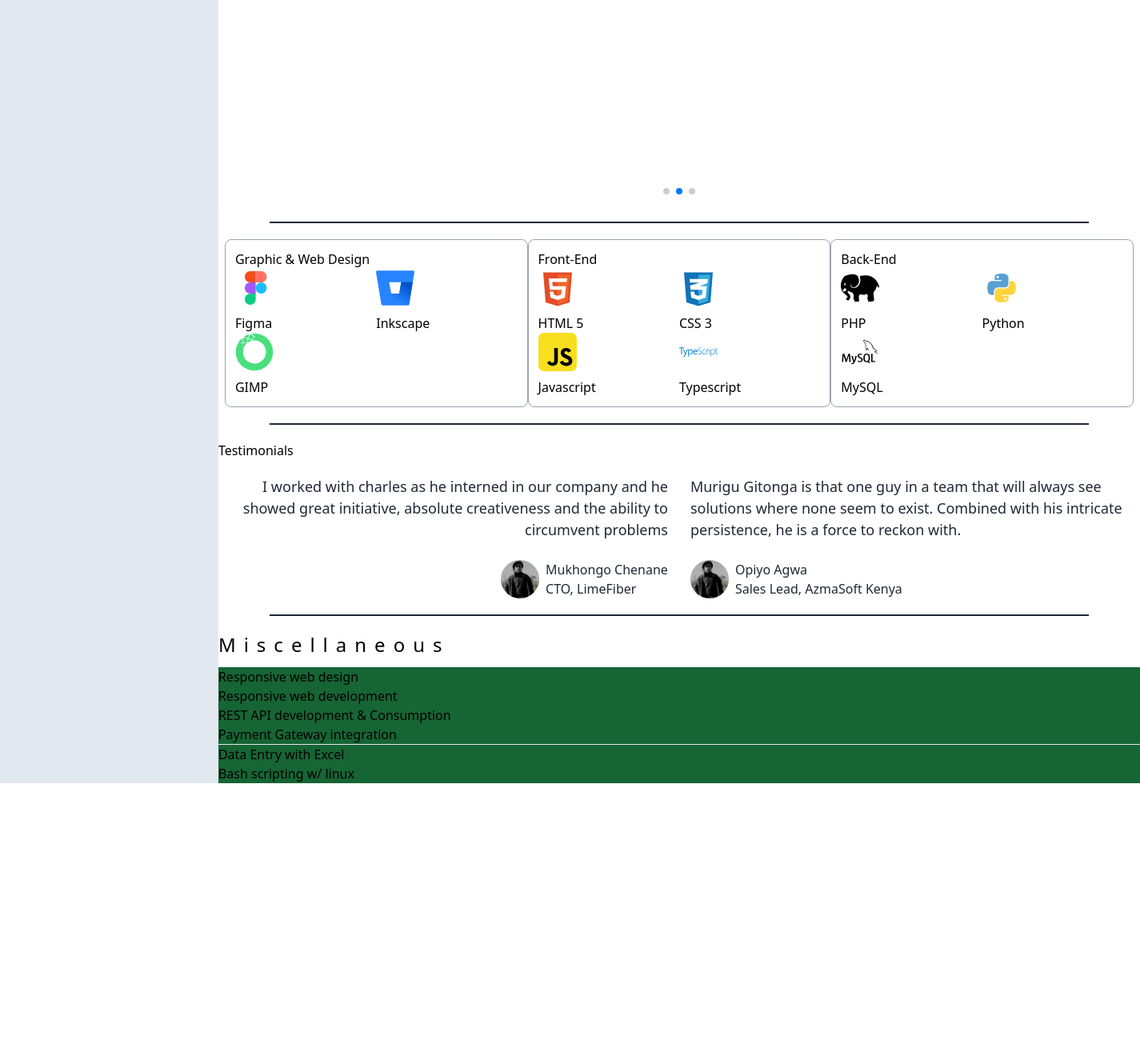
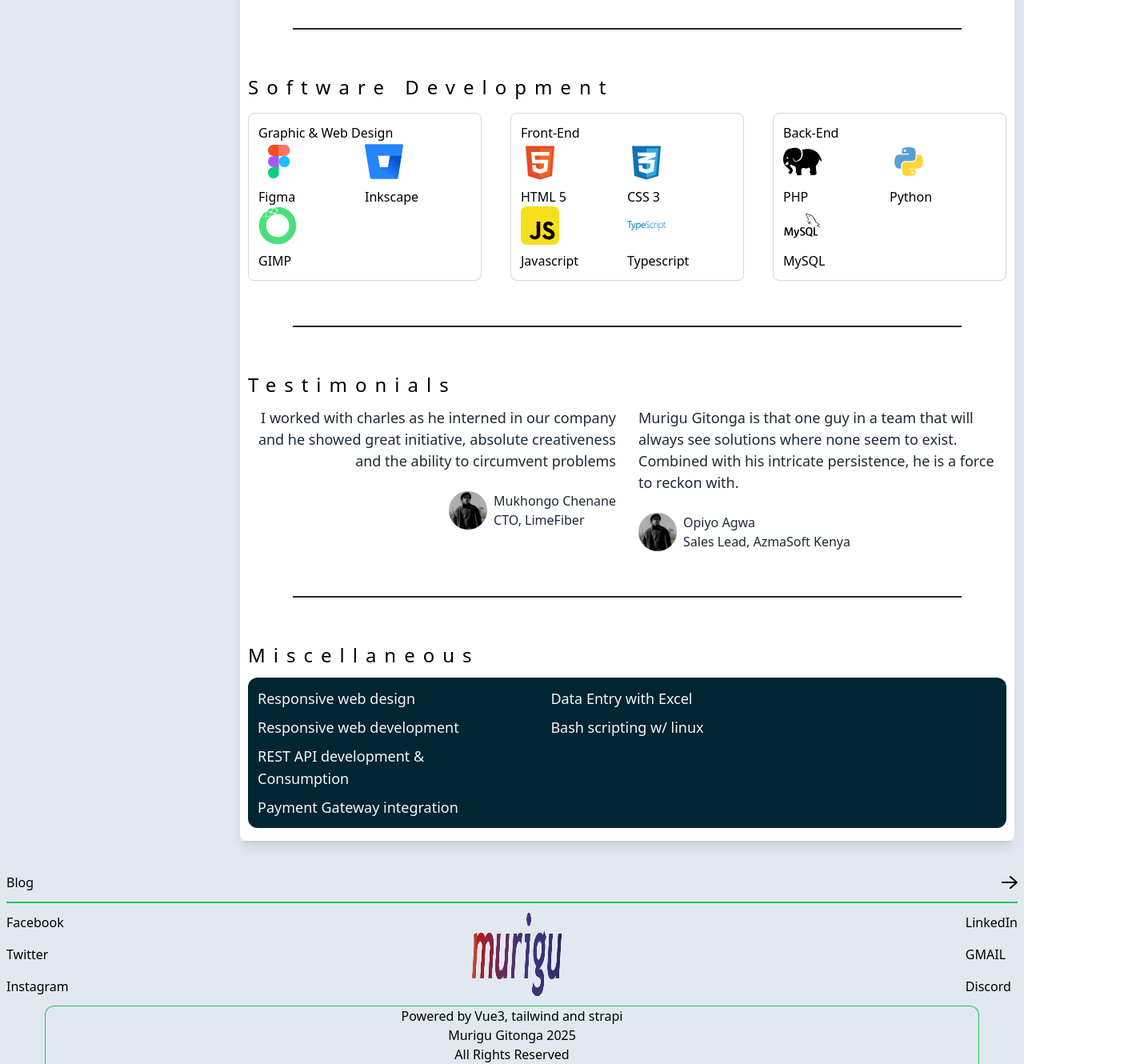
Before and after one commit to adrianmdevs/murigudev, a Vue app: page / in a window 1280 px wide. Shown: the part 1187-2517 px from the top of the page at 80% size, 1425 px wide, since content can reach past the window. Before the commit the page ends 2166 px from the top, so only its background shows below. Built offline with nearby package versions, Linux system fonts and the light colour scheme.

Commit message:
mod(UI): add general tailwind styling

```diff
--- a/src/App.vue
+++ b/src/App.vue
@@ -1,4 +1,5 @@
 <script setup>
+import FooterComp from './components/FooterComp.vue';
 import HeaderComponent from './components/HeaderComponent.vue'
 import MainSection from './components/MainSection.vue';
 import SelfSection from './components/selfSection.vue';
@@ -7,12 +8,16 @@ import SelfSection from './components/selfSection.vue';
 </script>
 <template>
   <div class="block bg-slate-200 dark:bg-[#010101] transition-all ease-in-out duration-300">
-    <div class="flex flex-col min-h-screen pt-5 space-y-6 md:container md:mx-auto">
+    <div class="flex flex-col min-h-screen pt-5 space-y-10 md:container md:mx-auto">
       <headerComponent/>
       <div class="relative flex flex-col items-start space-y-8 md:flex-row">
         <SelfSection/>
-        <MainSection/>
+        <div class="block w-full px-3 rounded-xl">
+           <MainSection/>
+        </div>
+
       </div>
+      <FooterComp/>
     </div>
   </div>
 
--- /dev/null
+++ b/src/components/FooterComp.vue
@@ -0,0 +1,33 @@
+<template>
+    <footer class="block mx-2">
+        <div class="flex flex-col space-y-3">
+            <div class="flex items-center text-[16px] justify-between w-full pb-3 border-b-2 border-green-500">
+                <span>Blog</span>
+                <img src="../assets/icons/navigation-arrow-arrows-direction-right-icon.svg" alt="">
+
+            </div>
+            <div class="flex justify-between">
+                <!--Socials-->
+                <nav class="flex flex-col space-y-4">
+                    <a href="#">Facebook</a>
+                    <a href="#">Twitter</a>
+                    <a href="#">Instagram</a>
+                </nav>
+                <img src="../assets/images/murigu.png" class="h-auto w-28" alt="">
+                <nav class="flex flex-col space-y-4">
+                    <a href="#">LinkedIn</a>
+                    <a href="#">GMAIL</a>
+                    <a href="#">Discord</a>
+                </nav>
+            </div>
+            <div class="flex justify-center mx-12 border-t border-green-500 border-x rounded-t-xl">
+                <div class="flex flex-col items-center">
+                    <p>Powered by Vue3, tailwind and strapi</p>
+                    <p>Murigu Gitonga 2025</p>
+                    <p>All Rights Reserved</p>
+                </div>
+
+            </div>
+        </div>
+    </footer>
+</template>
--- a/src/components/MainSection.vue
+++ b/src/components/MainSection.vue
@@ -4,7 +4,7 @@ import NavBar from './NavBar.vue';
 
 </script>
 <template>
-    <div class="block w-full items-center justify-center">
+    <div class="items-center justify-center block w-full shadow-lg">
          <NavBar/>
     </div>
 </template>
--- a/src/components/NavBar.vue
+++ b/src/components/NavBar.vue
@@ -5,7 +5,7 @@ import { ref, watch } from "vue";
 const route = useRoute();
 const transitionName = ref("slide-left");
 
-// Define route order manually
+// route order
 const routeOrder = ["/", "/about", "/project"];
 
 let previousIndex = routeOrder.indexOf(route.path);
--- a/src/components/SectHeader.vue
+++ b/src/components/SectHeader.vue
@@ -7,7 +7,7 @@
     })
 </script>
 <template>
-    <div class="w-full flex items-start border-l-2 text-xl border-green-500 md:border-none md:items-center md:text-2xl md:font-thin md:tracking-[10px]">
+    <div class="w-full mx-2 flex items-start border-l-4 ps-2.5 md:ps-0 text-3xl tracking-wider border-[#033d47] dark:border-gray-100 md:border-none md:items-center md:text-2xl md:font-thin md:tracking-[10px]">
         <span>{{ message }}</span>
     </div>
 </template>
--- a/src/components/SwiperComp.vue
+++ b/src/components/SwiperComp.vue
@@ -31,7 +31,7 @@ const slides = [
 
 <template>
   <div
-    class="relative w-full max-w-6xl mx-auto overflow-hidden rounded-lg"
+    class="relative w-full overflow-hidden rounded-lg md:h-1/2 md:max-w-fit lg:max-w-4xl"
   >
     <!-- Fading edges -->
     <div
@@ -50,17 +50,17 @@ const slides = [
       :speed="1000"
       pagination
       navigation
-      class="rounded-xl"
+      class="rounded-none"
     >
       <SwiperSlide
         v-for="(slide, i) in slides"
         :key="i"
-        class="relative w-full h-[70vh] sm:h-[60vh] md:h-[75vh] lg:h-[80vh] overflow-hidden flex items-center justify-center"
+        class="relative flex items-center justify-center w-full h-auto overflow-hidden md:w-3/4"
       >
         <img
           :src="slide.img"
           :alt="slide.title"
-          class="object-cover w-full h-full transition-transform duration-[2000ms] ease-in-out hover:scale-105"
+          class="object-cover w-full h-full transition-transform duration-[2000ms] ease-in-out"
         />
 
         <!-- Overlay -->
@@ -97,8 +97,8 @@ const slides = [
 .swiper-pagination-bullet {
   background: rgba(255, 255, 255, 0.7);
   opacity: 1;
-  width: 10px;
-  height: 10px;
+  width: 5px;
+  height: 5px;
   border-radius: 9999px;
   margin: 0 6px !important;
   transition: all 0.4s ease;
--- a/src/components/home/LangComp.vue
+++ b/src/components/home/LangComp.vue
@@ -1,19 +1,26 @@
+<script setup>
+import SectHeader from '../SectHeader.vue';
+
+
+</script>
 <template>
-    <div class="grid w-full px-2 grid-cols-1 md:grid-cols-2 lg:grid-cols-3 gap-y-8">
+    <div class="flex flex-col space-y-4">
+        <SectHeader message="Software Development"/>
+        <div class="grid w-full grid-cols-1 px-2 gap-9 md:grid-cols-2 lg:grid-cols-3">
             <!--Design-->
-        <div class="border border-gray-400 p-3 w-full rounded-lg">
+            <div class="w-full p-3 border border-gray-300 rounded-lg">
                 <span>Graphic & Web Design</span>
                 <div class="grid grid-cols-2">
                     <div class="flex flex-col space-y-2">
-                    <img src="/src/assets/icons/figma-svgrepo-com.svg" class="h-12 w-12" alt="">
+                        <img src="/src/assets/icons/figma-svgrepo-com.svg" class="w-12 h-12" alt="">
                         <span>Figma</span>
                     </div>
                     <div class="flex flex-col space-y-2">
-                    <img src="/src/assets/icons/bitbucket.svg" class="h-12 w-12" alt="">
+                        <img src="/src/assets/icons/bitbucket.svg" class="w-12 h-12" alt="">
                         <span>Inkscape</span>
                     </div>
                     <div class="flex flex-col space-y-2">
-                    <img src="/src/assets/icons/anaconda-svgrepo-com.svg" class="h-12 w-12" alt="">
+                        <img src="/src/assets/icons/anaconda-svgrepo-com.svg" class="w-12 h-12" alt="">
                         <span>GIMP</span>
                     </div>
 
@@ -21,41 +28,41 @@
 
             </div>
             <!--Frontend-->
-        <div class="border border-gray-400 p-3 w-full rounded-lg">
+            <div class="w-full p-3 border border-gray-300 rounded-lg">
                 <span>Front-End</span>
                 <div class="grid grid-cols-2">
                     <div class="flex flex-col space-y-2">
-                    <img src="/src/assets/icons/html-5-svgrepo-com.svg" class="h-12 w-12" alt="">
+                        <img src="/src/assets/icons/html-5-svgrepo-com.svg" class="w-12 h-12" alt="">
                         <span>HTML 5</span>
                     </div>
                     <div class="flex flex-col space-y-2">
-                    <img src="/src/assets/icons/css-3-svgrepo-com.svg" class="h-12 w-12" alt="">
+                        <img src="/src/assets/icons/css-3-svgrepo-com.svg" class="w-12 h-12" alt="">
                         <span>CSS 3</span>
                     </div>
                     <div class="flex flex-col space-y-2">
-                    <img src="/src/assets/icons/javascript-svgrepo-com.svg" class="h-12 w-12" alt="">
+                        <img src="/src/assets/icons/javascript-svgrepo-com.svg" class="w-12 h-12" alt="">
                         <span>Javascript</span>
                     </div>
                     <div class="flex flex-col space-y-2">
-                    <img src="/src/assets/icons/typescript-svgrepo-com.svg" class="h-12 w-12" alt="">
+                        <img src="/src/assets/icons/typescript-svgrepo-com.svg" class="w-12 h-12" alt="">
                         <span>Typescript</span>
                     </div>
                 </div>
             </div>
             <!--BackEnd-->
-        <div class="border border-gray-400 p-3 w-full rounded-lg">
+            <div class="w-full p-3 border border-gray-300 rounded-lg">
                 <span>Back-End</span>
                 <div class="grid grid-cols-2">
                     <div class="flex flex-col space-y-2">
-                    <img src="/src/assets/icons/php.svg" class="h-12 w-12" alt="">
+                        <img src="/src/assets/icons/php.svg" class="w-12 h-12" alt="">
                         <span>PHP</span>
                     </div>
                     <div class="flex flex-col space-y-2">
-                    <img src="/src/assets/icons/python.svg" class="h-12 w-12" alt="">
+                        <img src="/src/assets/icons/python.svg" class="w-12 h-12" alt="">
                         <span>Python</span>
                     </div>
                     <div class="flex flex-col space-y-2">
-                    <img src="/src/assets/icons/mysql-svgrepo-com.svg" class="h-12 w-12" alt="">
+                        <img src="/src/assets/icons/mysql-svgrepo-com.svg" class="w-12 h-12" alt="">
                         <span>MySQL</span>
                     </div>
 
@@ -65,4 +72,5 @@
             </div>
 
         </div>
+    </div>
 </template>
--- a/src/components/home/MiscelSect.vue
+++ b/src/components/home/MiscelSect.vue
@@ -7,15 +7,15 @@ import SectHeader from '../SectHeader.vue';
     <div class="flex flex-col space-y-3">
         <!--heading here-->
         <SectHeader message="Miscellaneous"/>
-        <div class="flex flex-col bg-green-800">
-            <ul class="flex flex-col">
+        <div class="grid grid-cols-1 justify-items-start md:justify-items-center text-gray-100 text-lg md:grid-cols-3 bg-[#022533] mx-2 rounded-xl p-3">
+            <ul class="flex flex-col space-y-2">
                 <li>Responsive web design</li>
                 <li>Responsive web development</li>
                 <li>REST API development & Consumption</li>
                 <li>Payment Gateway integration</li>
             </ul>
-            <hr>
-            <ul class="flex flex-col">
+            <hr class="md:hidden">
+            <ul class="flex flex-col space-y-2">
                 <li>Data Entry with Excel</li>
                 <li>Bash scripting w/ linux</li>
             </ul>
--- a/src/components/home/TestimonialComp.vue
+++ b/src/components/home/TestimonialComp.vue
@@ -1,5 +1,11 @@
+<script setup>
+import SectHeader from '../SectHeader.vue';
+
+
+</script>
 <template>
-    <span>Testimonials</span>
+    <div class="flex flex-col space-y-3">
+        <SectHeader message="Testimonials"/>
         <div class="grid grid-cols-1 px-2 gap-7 lg:grid-cols-2">
             <!--Testimonial-->
             <div class="flex flex-col items-end w-full space-y-6 text-gray-800 dark:text-gray-300">
@@ -35,4 +41,5 @@
                 </div>
             </div>
         </div>
+    </div>
 </template>
--- a/src/views/HomeView.vue
+++ b/src/views/HomeView.vue
@@ -1,6 +1,6 @@
 <script setup>
 import CustomDivider from '../components/CustomDivider.vue';
-import HeroSect from '../components/home/HeroSect.vue';
+//import HeroSect from '../components/home/HeroSect.vue';
 import LangComp from '../components/home/LangComp.vue';
 import MiscelSect from '../components/home/MiscelSect.vue';
 import TestimonialComp from '../components/home/TestimonialComp.vue';
@@ -9,7 +9,7 @@ import SwiperComp from '../components/SwiperComp.vue';
 
 </script>
 <template>
-    <div class="flex min-h-screen bg-white flex-col pt-10 space-y-5 w-full rounded-lg dark:bg-[#202122]">
+    <div class="flex min-h-screen bg-white flex-col pt-0.5 px-0.5 space-y-14 pb-4 w-full rounded-lg dark:bg-[#202122]">
         <SwiperComp/>
         <!-- <HeroSect/> -->
         <CustomDivider/>
@@ -18,7 +18,5 @@ import SwiperComp from '../components/SwiperComp.vue';
         <TestimonialComp/>
         <CustomDivider/>
         <MiscelSect/>
-
-
     </div>
 </template>
```
Lines whose indentation alone changed are shown as unchanged.
